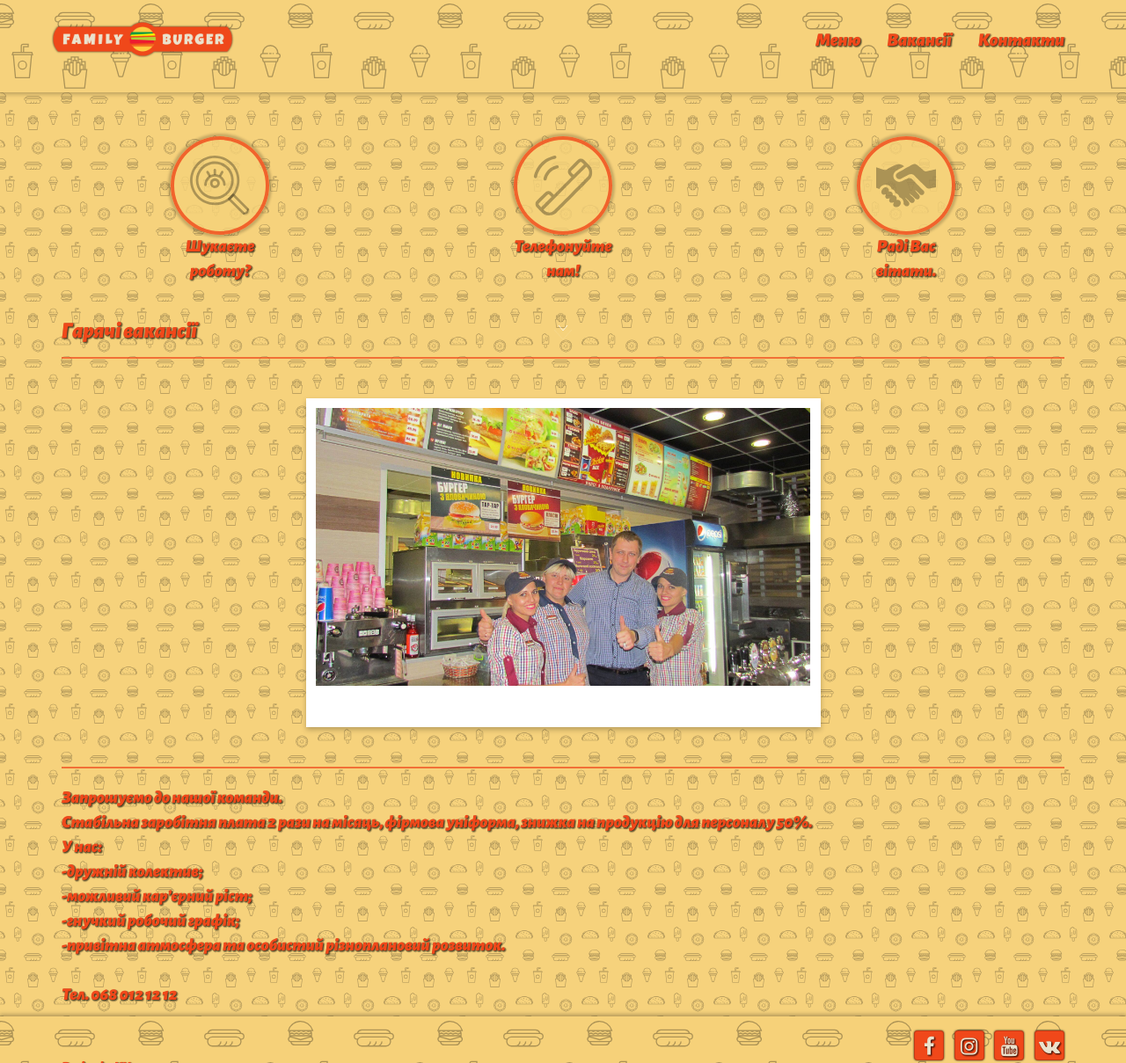
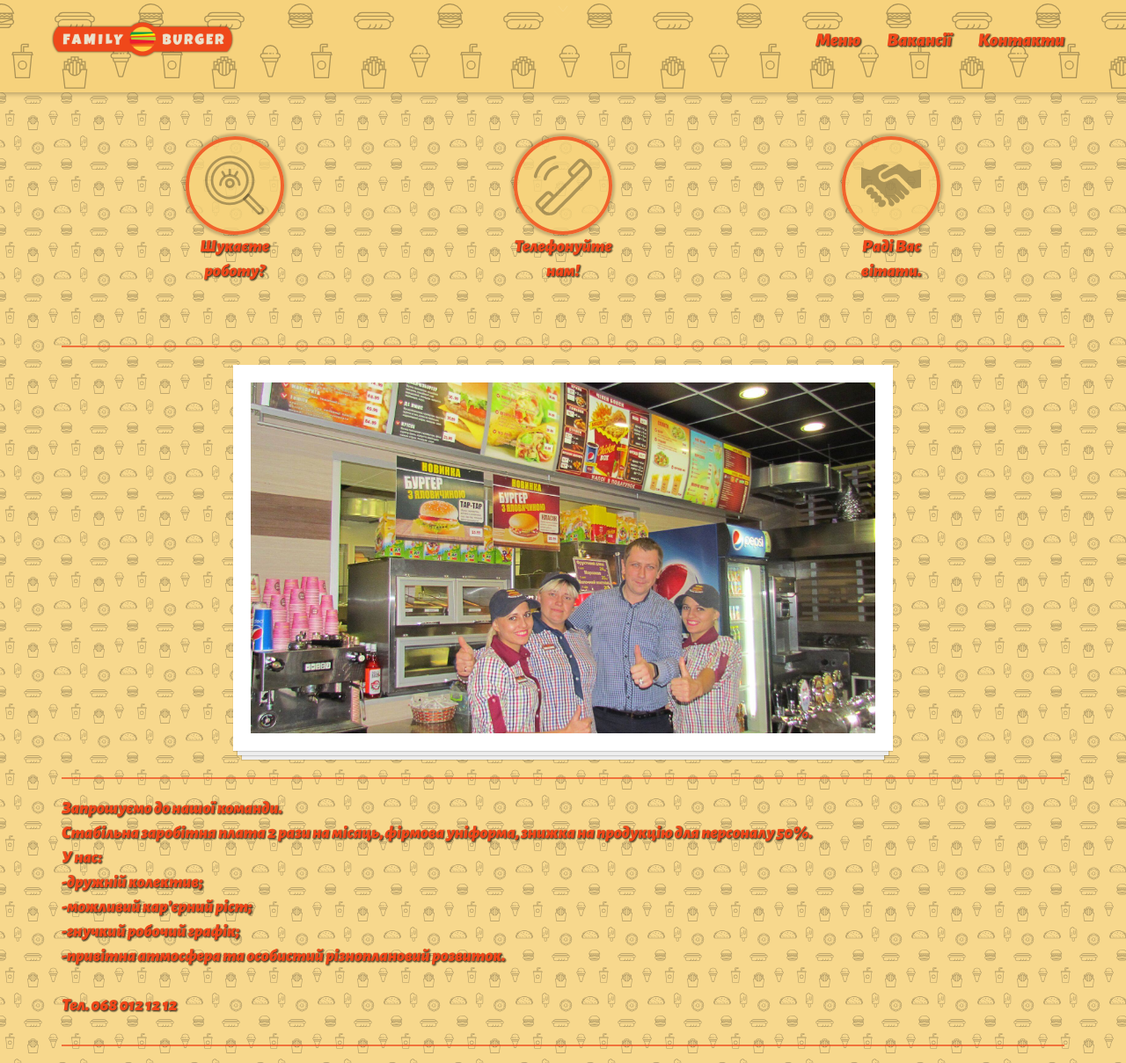
Before and after one commit to familyburger/dist, a website: page vacancies.html in a window 1280 px wide. Shown: the top 1209 px of the page at 88% size. Drawn offline with nearby package versions, Linux system fonts and the light colour scheme.

Commit message:
changed layout height

```diff
--- a/css/main.css
+++ b/css/main.css
@@ -12,32 +12,43 @@
   /* Legacy iOS */
 }
 
-html,
+html {
+  height: 100%;
+}
+
 body {
   margin: 0;
   padding: 0;
-  min-height: 100%;
+  height: 100%;
   -webkit-box-sizing: border-box;
   box-sizing: border-box;
   background-color: rgba(96.4%, 82.5%, 47.7%, 0.85);
   font-family: 'Alegreya Sans';
+  display: flex;
+  flex-direction: column;
   font-weight: bold;
   text-shadow: 0px 1px 0px rgba(0%, 0%, 0%, 0.3), 1px 0px 0px rgba(0%, 0%, 0%, 0.3), 1px 2px 1px rgba(0%, 0%, 0%, 0.3), 2px 1px 1px rgba(0%, 0%, 0%, 0.3);
 }
 
 .grid-container {
-  display: grid;
   margin-top: 105px;
-  min-height: 100vh;
+  width: 100%;
+  flex: 1 0 auto;
+  -webkit-box-orient: vertical;
+  -webkit-box-direction: normal;
+  -ms-flex-direction: column;
+  flex-direction: column;
   background-image: url("../svg/i-like-food.svg");
   background-size: 75px 75px;
 }
 
 .flex-container {
+  flex: 1 0 auto;
   display: -webkit-box;
   display: -ms-flexbox;
   display: flex;
-  min-height: 100vh;
+  width: 100%;
+  min-height: 100%;
   margin-top: 105px;
   -webkit-box-orient: vertical;
   -webkit-box-direction: normal;
@@ -779,13 +790,14 @@ address .btn-facebook:hover {
 }
 
 footer {
+  flex: 0 0 auto;
   position: relative;
   overflow: hidden;
   border-top: 1px solid rgba(96.4%, 82.5%, 47.7%, 0.85);
+  background-color: rgba(96.4%, 82.5%, 47.7%, 0.85);
   -webkit-box-shadow: 0px -1px 5px 1px rgba(0, 0, 0, 0.3);
   box-shadow: 0px -1px 5px 1px rgba(0, 0, 0, 0.3);
   background-image: url("../svg/i-like-food.svg");
-  background-color: rgba(96.4%, 82.5%, 47.7%, 0.85);
 }
 
 .footer {
--- a/css/menu.css
+++ b/css/menu.css
@@ -2,7 +2,6 @@
 width: 100%;
 padding: 15px 0 15px 0;
 overflow: hidden;
-
 }
 
 .menu > .row {
@@ -104,6 +103,7 @@ filter: drop-shadow(1px 3px 1px rgba(255%, 255%, 255%, 0.3));
 
 .modal-fullscreen {
 background: rgba(0%,0%,0%, 0.5);
+padding: 0!important;
 }
 
 .modal-fullscreen .modal-content {
--- a/css/vacancies.css
+++ b/css/vacancies.css
@@ -16,16 +16,8 @@ hr {
     margin-left: -15px;
 }
 
-.indexContent .container .row:last-of-type {
-    padding-bottom: 0px;
-}
-
 .indexContent .container .row:first-of-type {
-    padding-top: 25px;
-}
-
-.indexContent {
-    height: 100vh;
+    padding: 25px;
 }
 
 .indexContent .svgImg .container .row div[class*="col"] {
@@ -35,7 +27,6 @@ hr {
 
 .indexContent .svgImg .container .row div[class*="col"] img {
     max-width: 8em;
-    margin: 0px 15px;
     border: 4px solid rgba(94.1%, 28.4%, 10.2%, 0.8);
     border-radius: 50%;
     background-color: rgba(96.4%, 82.5%, 47.7%, 0.8);
@@ -57,22 +48,57 @@ hr {
     margin-top: 0;
 }
 
-.polaroids div:last-child {
+.imgHr {
+    margin-top: 30px;
+}
+
+.bottomHr {
+    margin-bottom: 30px;
+}
+
+.polaroids {
+    height: 100%;
+    z-index: 1;
+    box-shadow:
+    0 1px 1px rgba(0,0,0,0.15), /* The top layer shadow */
+    0 10px 0 -5px #eee, /* The second layer */
+    0 10px 1px -4px rgba(0,0,0,0.15), /* The second layer shadow */
+    0 20px 0 -10px #eee, /* The third layer */
+    0 20px 1px -9px rgba(0,0,0,0.15); /* The third layer shadow */
+}
+
+.polaroids {
     background-color: white;
-    padding: 1% 1% 4% 1%;
-    -webkit-transition: -webkit-transform .15s linear;
-    -webkit-box-shadow: 0 3px 6px rgba(0, 0, 0, .25);
-    -moz-box-shadow: 0 3px 6px rgba(0, 0, 0, .25);
-    margin-bottom: 25px;
+    padding: 2% 2% 2% 2%;
+}
+
+.polaroids div:last-child .effect
+{
+  position:relative;
+
+}
+.polaroids div:last-child:before, .polaroids div:last-child:after
+{
+    content:"";
+    position:absolute;
+    z-index:-1;
+    box-shadow:0 0 20px rgba(0,0,0,0.8);
+    top:10px;
+    bottom:10px;
+    left:0;
+    right:0;
+    border-radius:100px / 10px;
+}
+.polaroids div:last-child:after
+{
+    right:10px;
+    left:auto;
+    transform:skew(8deg) rotate(3deg);
 }
 
 .polaroids img {
     width: 100%;
-}
-
-.polaroids div:last-child:hover {
-    -webkit-box-shadow: 0 3px 6px rgba(0, 0, 0, .5);
-    -moz-box-shadow: 0 3px 6px rgba(0, 0, 0, .5);
+    padding: 5px;
 }
 
 .infoText {
--- a/vacancies.html
+++ b/vacancies.html
@@ -96,8 +96,6 @@
                     </div>
                 </section>
                 <div class="container jobs">
-                    <h1>
-                        <b>Гарячі вакансії</b>
                     <div class="wrapper">
                         <svg class="arrow-down arrow-down--scaled">
                             <path class="a1" d="M10 10 L15 16 L20 10"></path>
@@ -105,18 +103,17 @@
                             <path class="a3" d="M0 20 L15 36 L30 20"></path>
                         </svg>
                     </div>
-                    </h1>
                     <hr>
                     <div class="row">
+
+                        <div class="col-xs-offset-1 col-xs-10 col-sm-offset-2 col-sm-8 col-md-offset-2 col-md-8 col-lg-offset-2 col-lg-8">
                             <section class="polaroids">
-                            <div class=" col-xs-3 col-sm-3 col-md-3 col-lg-3">
-                            </div>
-                            <div class=" col-xs-6 col-sm-6 col-md-6 col-lg-6">
                                 <img src="images/vacancies/employee.jpg" alt="employee photo">
-                            </div>
                             </section>
                         </div>
-                    <hr>
+
+                    </div>
+                    <hr class="imgHr">
                     <div class="row">
                         <div class=" col-xs-12 col-sm-12 col-md-12 col-lg-12">
                             <p class="infoText">
@@ -133,6 +130,7 @@
                             </p>
                         </div>
                     </div>
+                    <hr class="bottomHr">
                 </div>
             </div>
         </main>
```
Also changed, not shown: contacts.html (+1 -1 lines). Lines whose indentation alone changed are shown as unchanged.
